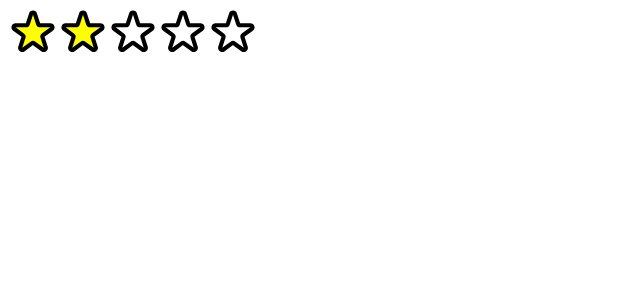
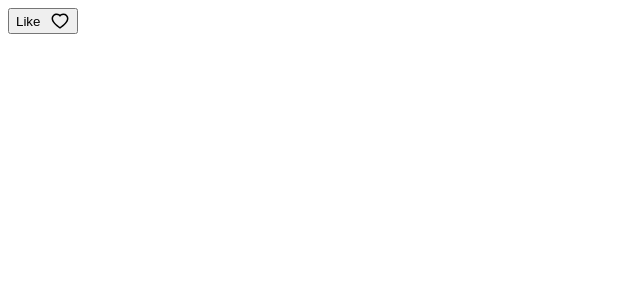
Before and after one commit to Jyotipal29/machine-coding-reactjs, a React (Vite) app: page / in a window 1280 px wide. Shown: the top 300 px of the page, without its empty margins (0-640 px from the left). Built offline with nearby package versions, Linux system fonts and the light colour scheme.

Commit message:
like button done

```diff
--- a/package.json
+++ b/package.json
@@ -11,7 +11,8 @@
   },
   "dependencies": {
     "react": "^18.2.0",
-    "react-dom": "^18.2.0"
+    "react-dom": "^18.2.0",
+    "react-icons": "^4.10.1"
   },
   "devDependencies": {
     "@types/react": "^18.2.15",
--- a/src/App.jsx
+++ b/src/App.jsx
@@ -1,10 +1,12 @@
 import "./App.css";
-import Star from "./components/star-rating/Star";
+import Like from "./components/like/Like";
+// import Star from "./components/star-rating/Star";
 
 function App() {
   return (
     <>
-      <Star />
+      {/* <Star /> */}
+      <Like />
     </>
   );
 }
--- a/src/components/Tab.jsx
+++ /dev/null
@@ -1,5 +0,0 @@
-const Tab = () => {
-  return <div>Tab</div>;
-};
-
-export default Tab;
--- /dev/null
+++ b/src/components/like/Like.jsx
@@ -0,0 +1,29 @@
+import { AiOutlineHeart } from "react-icons/ai";
+import "./like.css";
+import { useState } from "react";
+const Like = () => {
+  const [loading, setLoading] = useState(false);
+  const [isLiked, setIsLiked] = useState(false);
+  const likeHandler = () => {
+    setLoading(true);
+    setTimeout(() => {
+      console.log("liked");
+      setIsLiked(true);
+      setLoading(false);
+    }, 1000);
+  };
+  return (
+    <div>
+      <button className={isLiked ? "liked-btn" : "btn"} onClick={likeHandler}>
+        Like
+        {loading ? (
+          "... "
+        ) : (
+          <AiOutlineHeart className={isLiked ? "liked-heart" : "heart"} />
+        )}
+      </button>
+    </div>
+  );
+};
+
+export default Like;
--- /dev/null
+++ b/src/components/like/like.css
@@ -0,0 +1,23 @@
+.heart{
+    width: 20px;
+    height: 20px;
+}
+.liked-heart{
+    color:red
+}
+.heart:hover{
+    color:red
+}
+.btn{
+    display: flex;
+    justify-content: space-between;
+    align-items: center;
+    gap:10px;
+    cursor: pointer;
+}
+.liked-btn{
+    color:red
+}
+.btn:hover{
+    color:red
+}
```
Also changed, not shown: 1 other file (tests, documents, lock files or other folders).
